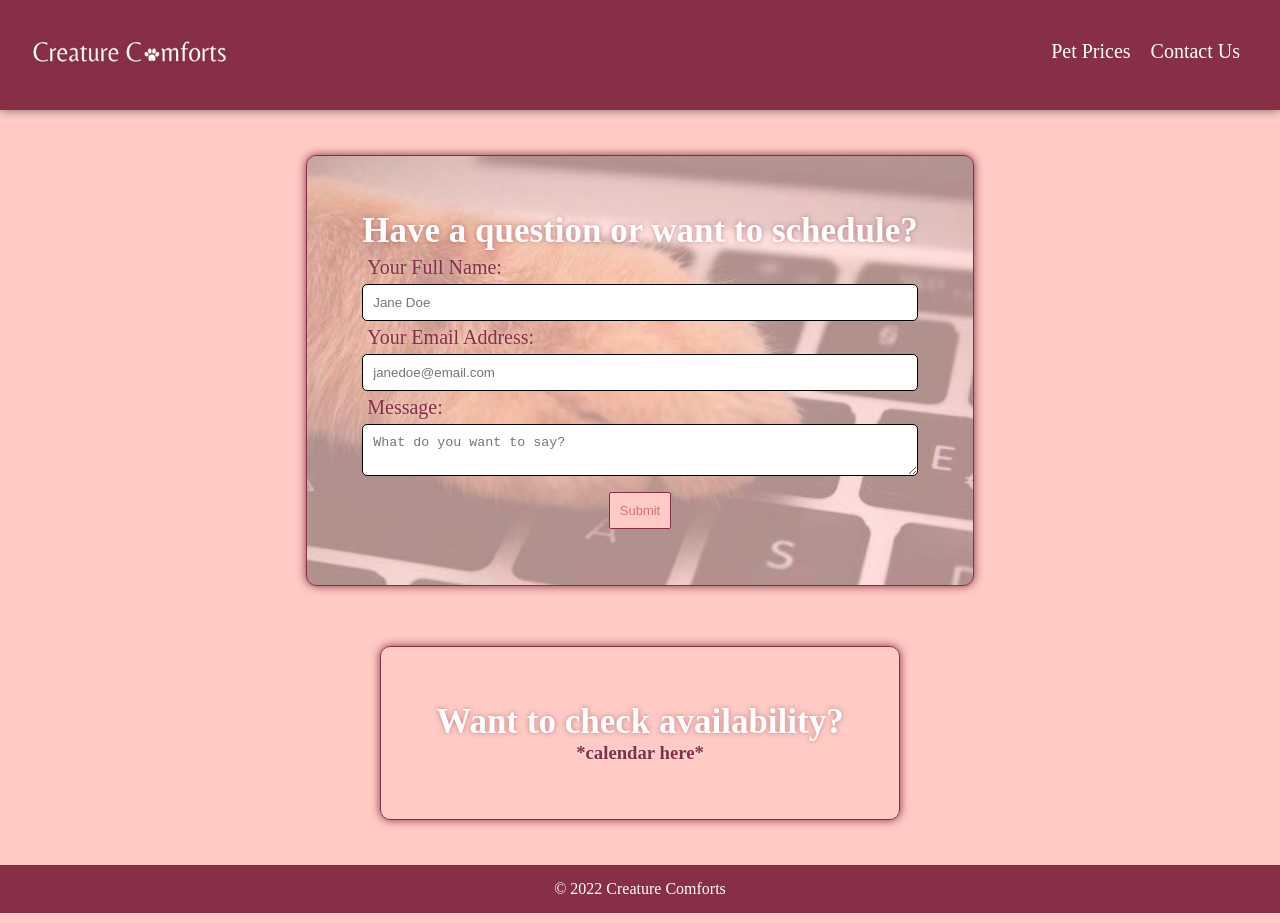
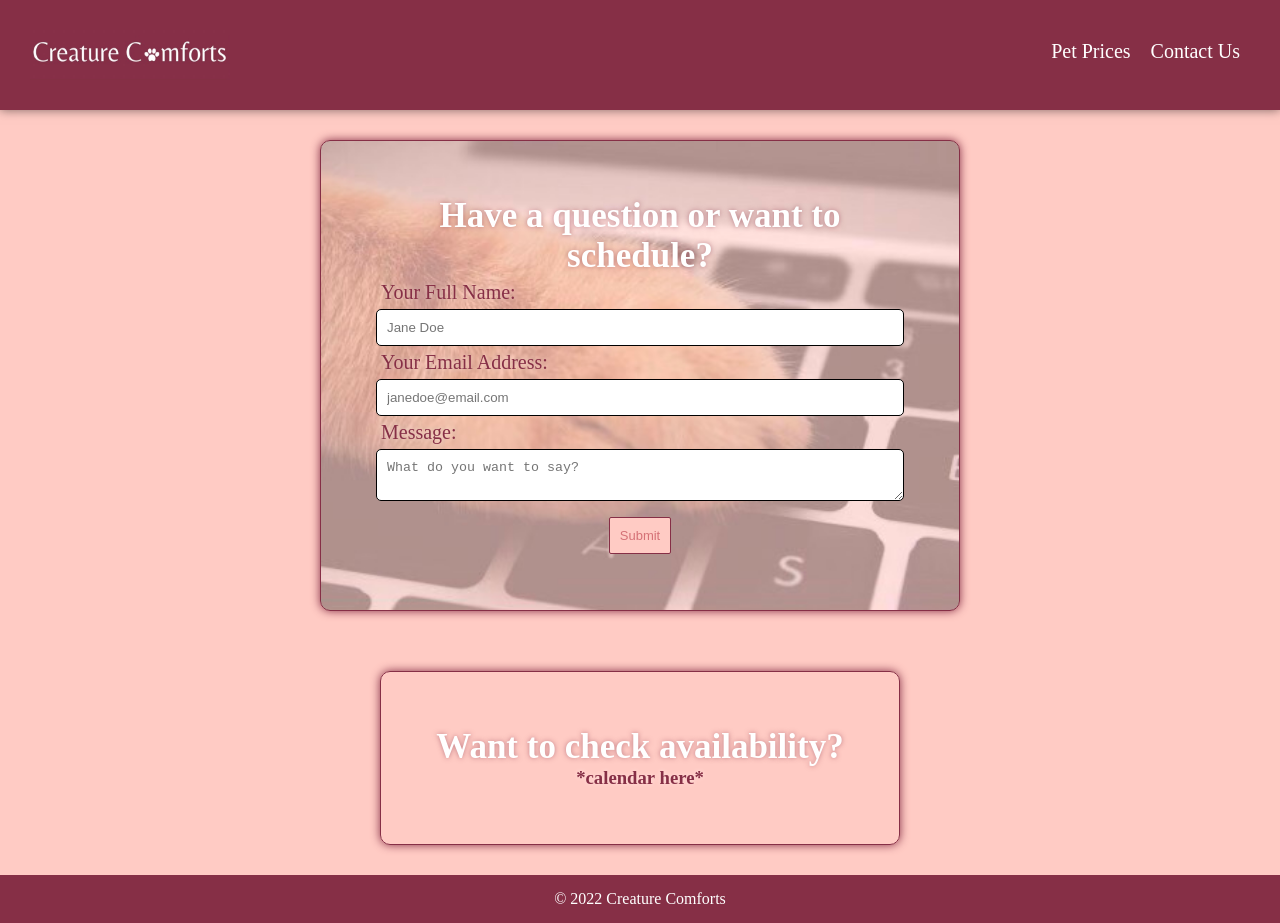
Before and after one commit to klynmc/cc, a React (Create React App) app in the folder client/: page /contact in a window 1280 px wide. Built offline with nearby package versions, Linux system fonts and the light colour scheme.

Commit message:
change css for contact form

```diff
--- a/client/src/components/Contact/contact.css
+++ b/client/src/components/Contact/contact.css
@@ -2,9 +2,8 @@
     display: flex;
     flex-direction: column;
     align-items: center;
-    margin-right: 30px;
-    margin-left: 30px;
-    padding: 15px;
+    margin: auto;
+    /* padding: 15px; */
    /*  width: 100%; */
 }
 
@@ -14,10 +13,11 @@
 }
 
 .contact-form {
-    margin: 30px;
+    margin: 30px 0;
     display: flex;
     flex-direction: column;
     padding: 55px;
+    width: 50%;
     color: #862F46;
     text-shadow: 0 0 5px rgba(255, 255, 255, 0.5);
     border: 1px solid #862F46;
```
